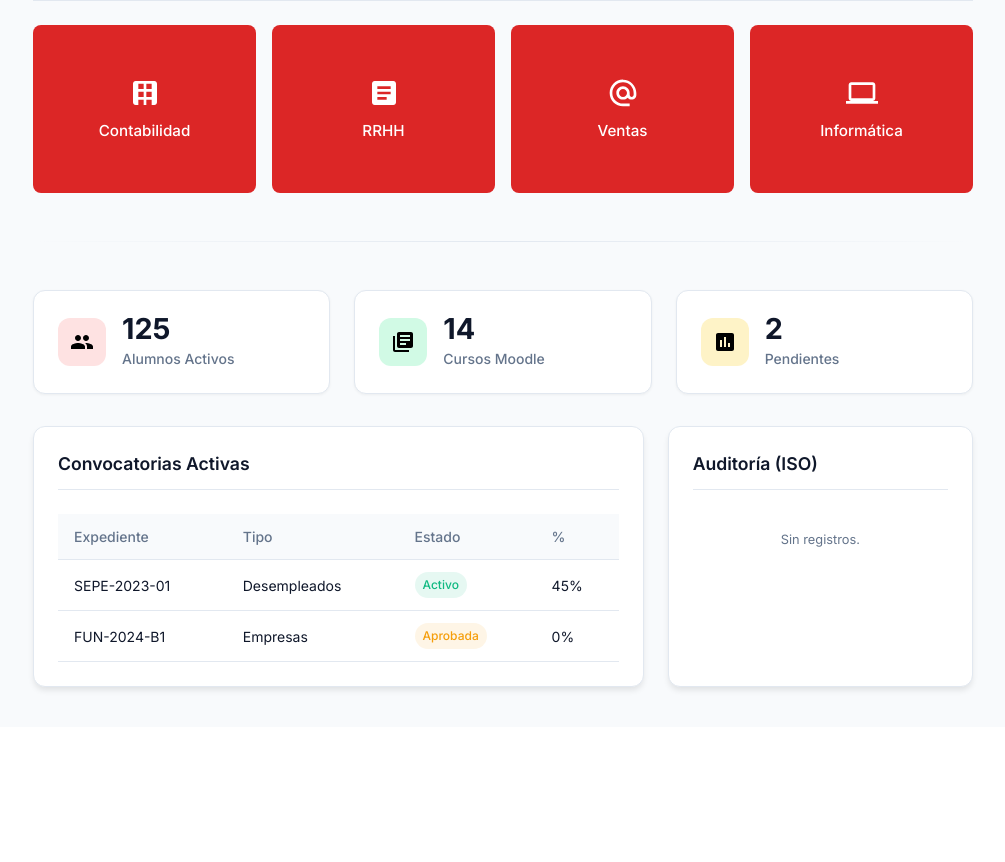
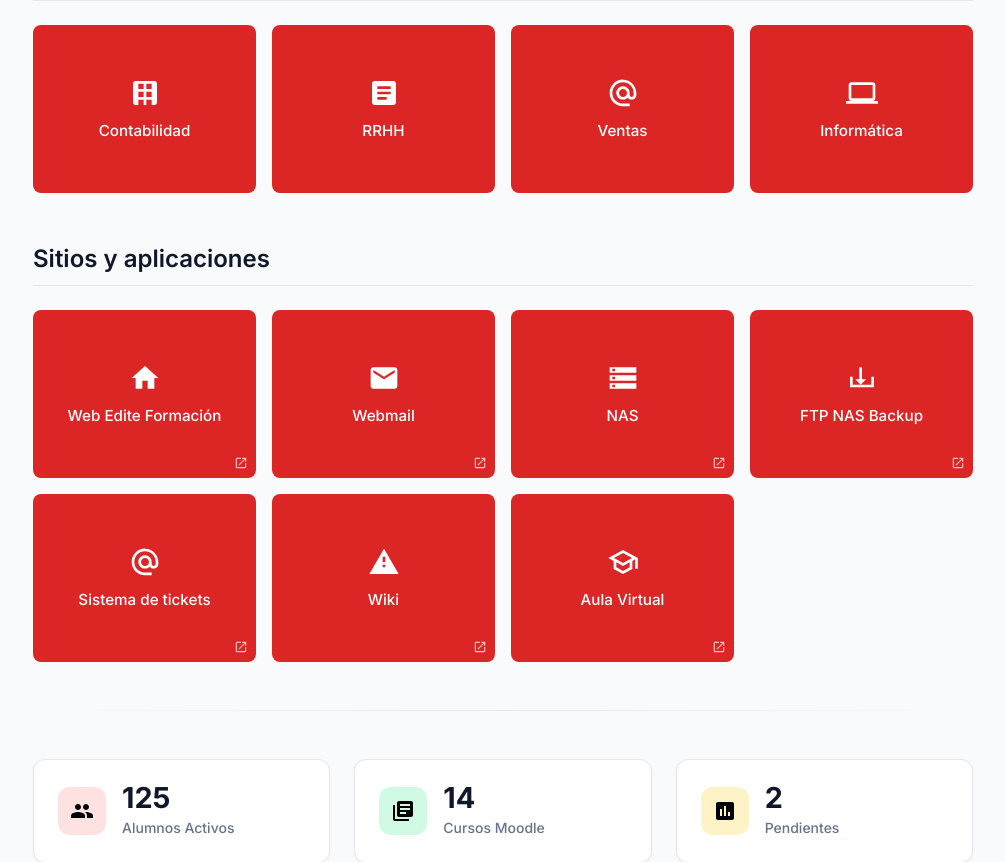
Before and after one commit to jorgest1984/IntranetEdite, a PHP site: page /intranet/home.php in a window 1280 px wide. Shown: the part 844-1706 px from the top of the page, without its empty margins (267-1272 px from the left). Before the commit the page ends 1536 px from the top, so only its background shows below. Run offline with PHP 8.4, Linux system fonts and the light colour scheme; a user stored in the database is signed in; data comes from the database, SQL or seed files in the repository; data that the repository does not hold is empty.

Commit message:
Restore missing 'Sitios y aplicaciones' section in home.php

```diff
--- a/home.php
+++ b/home.php
@@ -39,6 +39,15 @@ $sections = [
         ['title' => 'RRHH', 'icon' => '<svg viewBox="0 0 24 24"><path d="M19 3H5c-1.1 0-2 .9-2 2v14c0 1.1.9 2 2 2h14c1.1 0 2-.9 2-2V5c0-1.1-.9-2-2-2zm-5 14H7v-2h7v2zm3-4H7v-2h10v2zm0-4H7V7h10v2z"/></svg>', 'url' => '#', 'color' => 'red'],
         ['title' => 'Ventas', 'icon' => '<svg viewBox="0 0 24 24"><path d="M12 1.95c-5.52 0-10 4.48-10 10s4.48 10 10 10h5v-2h-5c-4.42 0-8-3.58-8-8s3.58-8 8-8 8 3.58 8 8v1.43c0 .79-.71 1.57-1.5 1.57s-1.5-.78-1.5-1.57v-1.43c0-2.76-2.24-5-5-5s-5 2.24-5 5 2.24 5 5 5c1.38 0 2.64-.56 3.54-1.47.65.89 1.77 1.47 2.96 1.47 1.97 0 3.5-1.53 3.5-3.5v-1.43c0-5.52-4.48-10-10-10zm0 13c-1.66 0-3-1.34-3-3s1.34-3 3-3 3 1.34 3 3-1.34 3-3 3z"/></svg>', 'url' => '#', 'color' => 'red'],
         ['title' => 'Informática', 'icon' => '<svg viewBox="0 0 24 24"><path d="M20 18c1.1 0 1.99-.9 1.99-2L22 6c0-1.1-.9-2-2-2H4c-1.1 0-2 .9-2 2v10c0 1.1.9 2 2 2H0v2h24v-2h-4zM4 6h16v10H4V6z"/></svg>', 'url' => '#', 'color' => 'red']
+    ],
+    'Sitios y aplicaciones' => [
+        ['title' => 'Web Edite Formación', 'icon' => '<svg viewBox="0 0 24 24"><path d="M10 20v-6h4v6h5v-8h3L12 3 2 12h3v8z"/></svg>', 'url' => 'https://escueladeformacionprofesional.com/', 'color' => 'red', 'external' => true],
+        ['title' => 'Webmail', 'icon' => '<svg viewBox="0 0 24 24"><path d="M20 4H4c-1.1 0-1.99.9-1.99 2L2 18c0 1.1.9 2 2 2h16c1.1 0 2-.9 2-2V6c0-1.1-.9-2-2-2zm0 4l-8 5-8-5V6l8 5 8-5v2z"/></svg>', 'url' => 'https://webmail.grupoefp.es/SOGo/', 'color' => 'red', 'external' => true],
+        ['title' => 'NAS', 'icon' => '<svg viewBox="0 0 24 24"><path d="M2 20h20v-4H2v4zm2-3h2v2H4v-2zM2 4v4h20V4H2zm4 3H4V5h2v2zm-4 7h20v-4H2v4zm2-3h2v2H4v-2z"/></svg>', 'url' => 'https://editeformacion.fr1.quickconnect.to/#/signin', 'color' => 'red', 'external' => true],
+        ['title' => 'FTP NAS Backup', 'icon' => '<svg viewBox="0 0 24 24"><path d="M15 13l-4 4-4-4h3V4h2v9h3zm4-2v6H5v-6H3v8h18v-8h-2z"/></svg>', 'url' => '#', 'color' => 'red', 'external' => true],
+        ['title' => 'Sistema de tickets', 'icon' => '<svg viewBox="0 0 24 24"><path d="M12 1.95c-5.52 0-10 4.48-10 10s4.48 10 10 10h5v-2h-5c-4.42 0-8-3.58-8-8s3.58-8 8-8 8 3.58 8 8v1.43c0 .79-.71 1.57-1.5 1.57s-1.5-.78-1.5-1.57v-1.43c0-2.76-2.24-5-5-5s-5 2.24-5 5 2.24 5 5 5c1.38 0 2.64-.56 3.54-1.47.65.89 1.77 1.47 2.96 1.47 1.97 0 3.5-1.53 3.5-3.5v-1.43c0-5.52-4.48-10-10-10zm0 13c-1.66 0-3-1.34-3-3s1.34-3 3-3 3 1.34 3 3-1.34 3-3 3z"/></svg>', 'url' => '#', 'color' => 'red', 'external' => true],
+        ['title' => 'Wiki', 'icon' => '<svg viewBox="0 0 24 24"><path d="M12 2L1 21h22L12 2zm1 14h-2v-2h2v2zm0-4h-2V8h2v4z"/></svg>', 'url' => '#', 'color' => 'red', 'external' => true],
+        ['title' => 'Aula Virtual', 'icon' => '<svg viewBox="0 0 24 24"><path d="M12 3L1 9l4 2.18v6L12 21l7-3.82v-6l2.12-1.15V17h2V9L12 3zm6.82 6L12 12.72 5.18 9 12 5.28 18.82 9zM17 15.99l-5 2.73-5-2.73v-3.72l5 2.73 5-2.73v3.72z"/></svg>', 'url' => 'https://aulavirtual.grupoefp.es/', 'color' => 'red', 'external' => true]
     ]
 ];
 ?>
```
